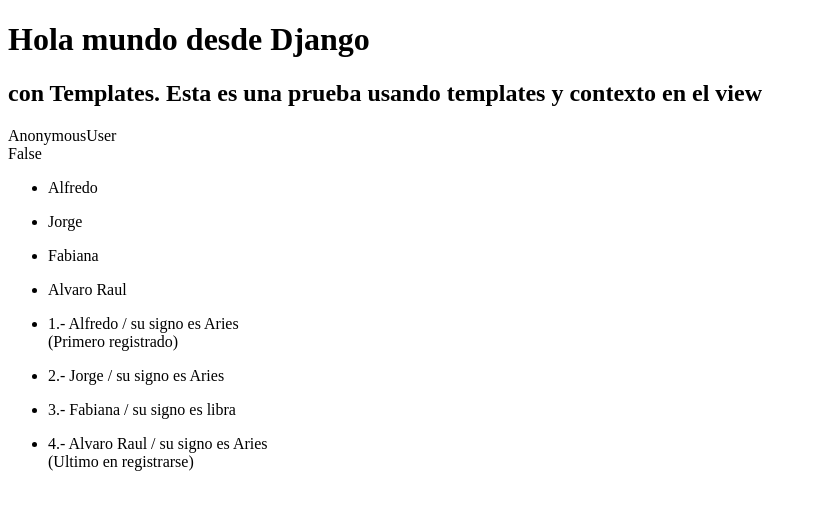
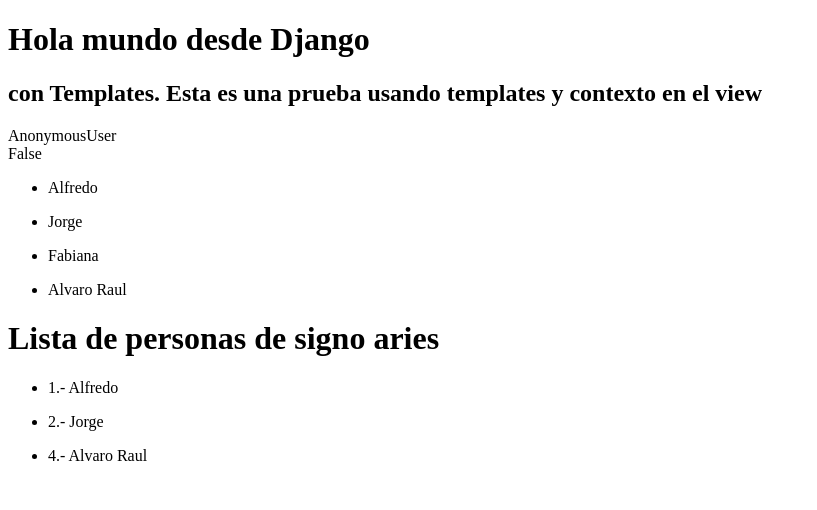
Before and after one commit to FabbPP/PWeb2Marcela, a Django app: page / in a window 1280 px wide. Shown: the top 510 px of the page, without its empty margins (0-817 px from the left). Run offline with Django 5.2, Linux system fonts and the light colour scheme.

Commit message:
Uso del tag if

```diff
--- a/Django_project/listaContactos/inicio/templates/home.html
+++ b/Django_project/listaContactos/inicio/templates/home.html
@@ -15,11 +15,12 @@
             <li> {{usuario.nombres}}</li>
         </ul>
         {% endfor%}
+        <h1> Lista de personas de signo aries </h1>
         {% for usuario in personasRegistradas %}
         <ul>
-            <li> {{forloop.counter}}.- {{usuario.nombres}} / su signo es {{usuario.signo}}</li>
-            {% if forloop.first %} (Primero registrado) {% endif %}
-            {% if forloop.last %} (Ultimo en registrarse) {% endif %}
+            {% if usuario.signo == "Aries" %}
+            <li> {{forloop.counter}}.- {{usuario.nombres}}</li>
+            {% endif %}
 
         </ul>
         {% endfor%}
```
